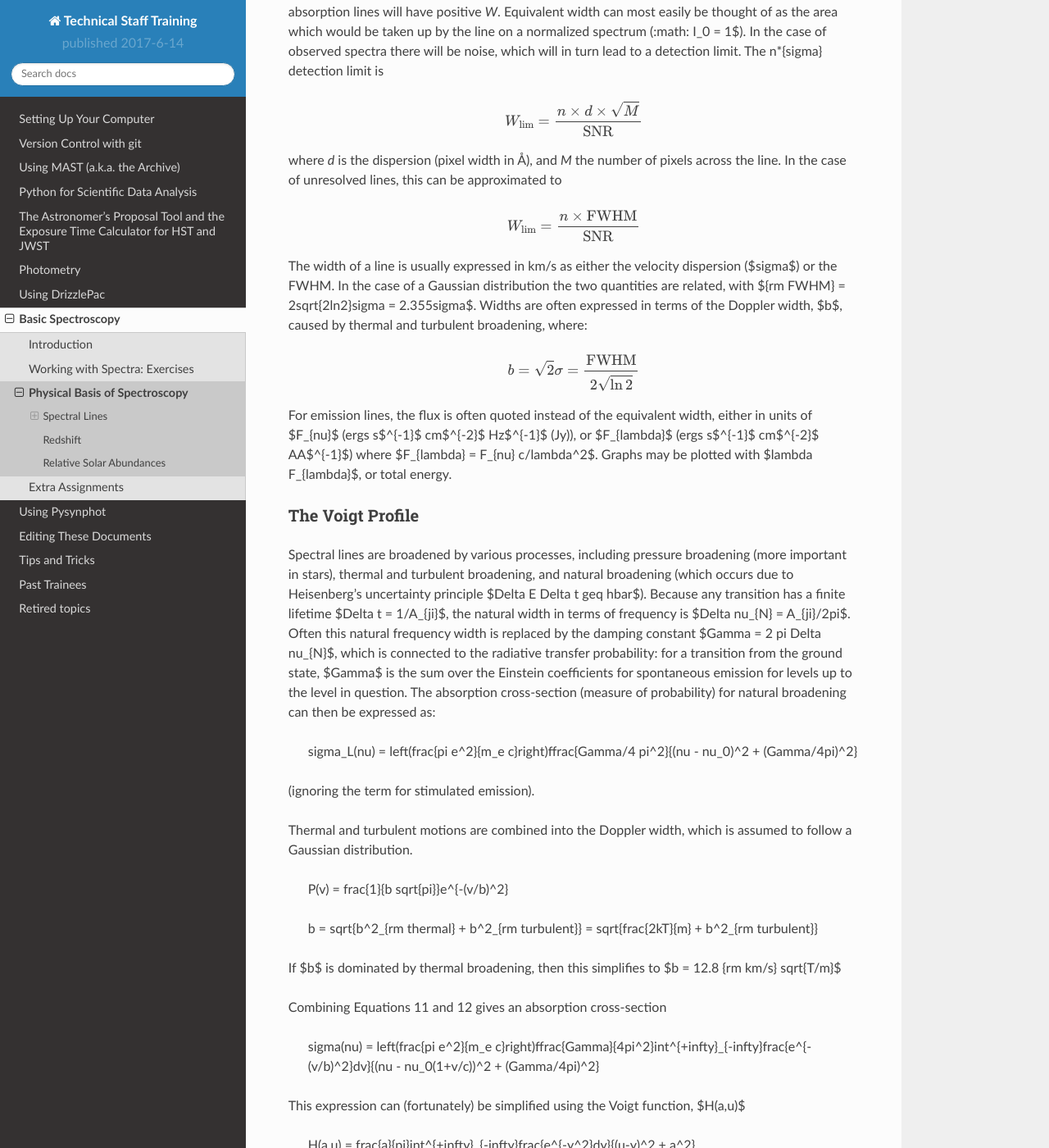
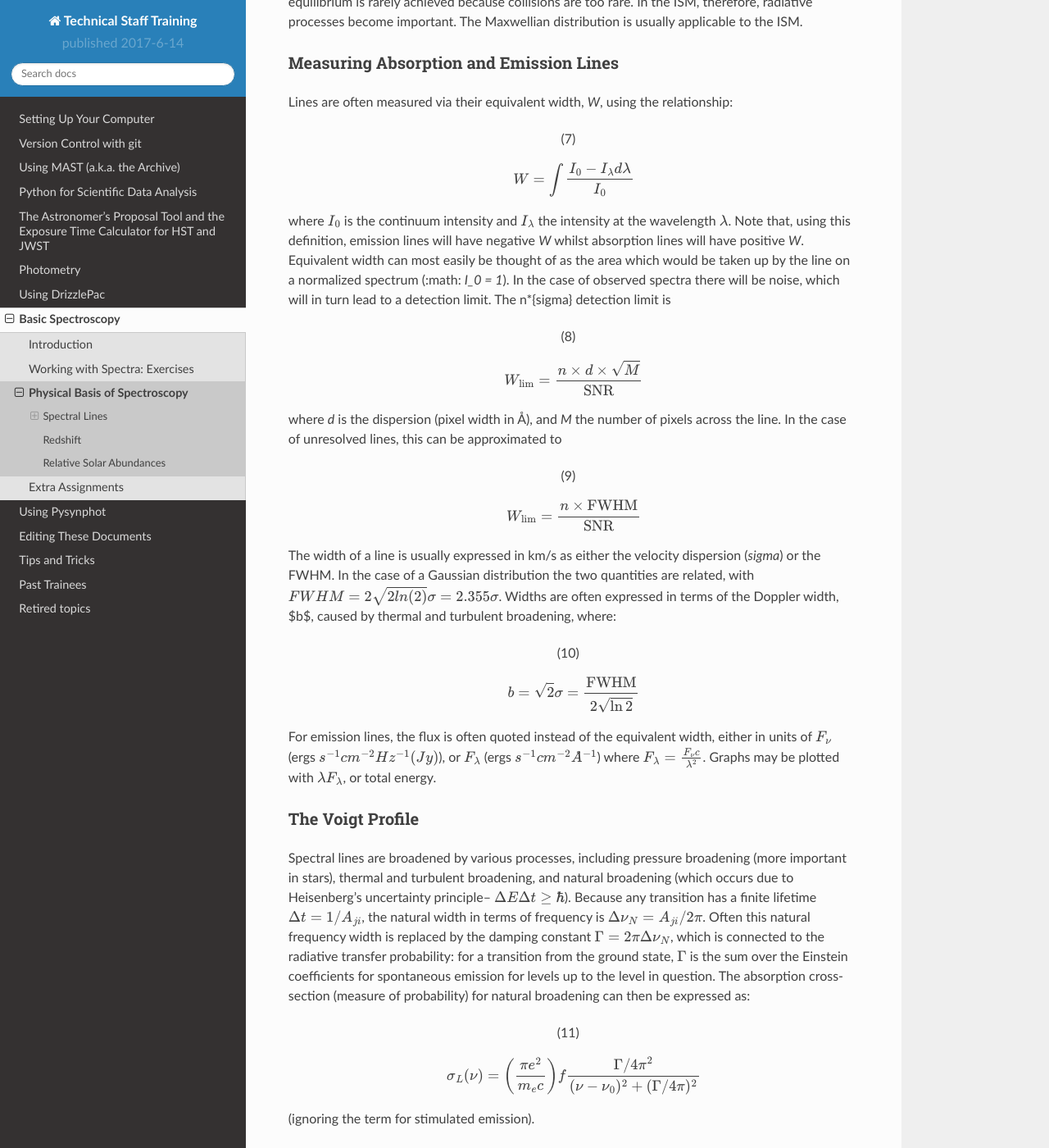
Before and after one commit to staceybright/training-library, a Sphinx documentation site: the page built from source/spectroscopy/theory.txt, in a window 1280 px wide and 1400 px high, scrolled down 1664 px. Shown: the whole window at 82% size. Built offline with Sphinx 7.4.7 and the Read the Docs theme 2.0.0, drawn with Linux system fonts in a browser that asks for light colours; some of the changed text lies outside the part shown.

Commit message:
Adding in Joseph's comments and fixing theory section

```diff
--- a/source/spectroscopy/exercises.txt
+++ b/source/spectroscopy/exercises.txt
@@ -56,10 +56,7 @@ Calibration
 
 The calibration pipelines for COS and STIS, CalCOS and CalSTIS respectively, are available in python. (They can also be found in the stsdas.hst\_calib package of IRAF/PyRAF, and can be run from the unix shell, if you are so inclined). The calibration pipelines themselves have very limited optional arguments, and very few will affect the data. Most of the ways to change how data is calibrated is accessed by editing header keywords in the raw files.
 
-All of the calibration files (reference files) used by the calibration pipelines are located on central storage, and the pipelines look to environment variables to find them. If you have not already done so, you will need to set environment variables: "oref" for STIS, and "lref" for COS. ::
-
-> set oref '/grp/hst/cdbs/oref/'
-> set lref '/grp/hst/cdbs/lref/'
+All of the calibration files (reference files) used by the calibration pipelines are located on central storage, and the pipelines look to environment variables to find them. If you have not already done so, you will need to set environment variables: "oref" for STIS, and "lref" for COS. See :ref:`computer_setup_environment`.
 
 If you haven't already set these in your shell file, it would be beneficial to do so now. You will notice, as you begin your work, that STIS datasets always begin with the letter "o", and COS always begin with the letter "l".  Each instrument has a letter assigned to it, and that is where the reference file directories get their names.
 
--- a/source/spectroscopy/index.txt
+++ b/source/spectroscopy/index.txt
@@ -20,7 +20,7 @@ Note that this is a draft document, and feedback is always appreciated.
 
 The spectroscopy :download:`training document <downloads/pdf_guides/spectroscopy_training.pdf>` gives an overview of spectrographs in general and the basics of spectroscopy. Also included are exercises that will introduce you to using the data from HST's spectrographs--COS and STIS.
 
-There is a :download:`jupyter notebook version <downloads/notebooks/Spectroscopy_Training.ipynb>` of the training that is designed to be worked through interactively in group training.
+There is a :download:`Jupyter notebook version <downloads/notebooks/Spectroscopy_Training.ipynb>` of the training that is designed to be worked through interactively in group training.
 
 There are also :download:`slides <downloads/pdf_guides/intro_to_hst_spec_3.2.pdf>` that give a high-level overview of COS, STIS, and MAMA detectors.
 
--- a/source/spectroscopy/theory.txt
+++ b/source/spectroscopy/theory.txt
@@ -12,165 +12,171 @@ Transition Probabilities
 
 The Einstein coefficients are defined as the probabilities for spontaneous transitions (A for emission, and B for absorption). The inverse of these coefficients give the radiative lifetimes (e.g. 1/A is the time for a transition to spontaneously decay).
 
-.. math::
+.. math:: A_{ji} = \frac{8 \pi h B_{ij} g_i}{g_j \lambda^3}
+  :label: eq1
 
-   A_(ji) = \frac{8 \pi h B_{ij} g_i}{g_j \lambda^3}
-
-.. math::
-
-	 B_{ij} = \frac{f_{ij} e^2 \lambda}{4 \epsilon h c m_e}
+.. math:: B_{ij} = \frac{f_{ij} e^2 \lambda}{4 \epsilon h c m_e}
+  :label: eq2
 
 where *f* is the oscillator strength, and *g* the statistical weight of states *i* and *j* respectively. These equations treat the transition as if it were a bound harmonic oscillator, and asks how efficient the transition is at absorbing energy. Often, the *g* and *f* values are tabulated together:
 
-.. math::
+.. math:: g_i f_{ij} = A_{ji} g_j \lambda^2 \left(\frac{4 \epsilon c m_e}{8 \pi e^2}\right)
+  :label: eq3
 
-   g_i f_{ij} = A_{ji} g_j \lambda^2 \left(\frac{4 \epsilon c m_e}{8 \pi e^2}\right)
-
-The oscillator strength is a transition probability which can be experimentally or theoretically derived from Quantum Mechanics. Typical A values are :math: {10^8 to 10^9 s^{-1}} for permitted resonance transitions, ~:math:{10^3 s^{-1}} for semi-forbidden lines, and ~:math:{10^{-3}s^{-1}} for forbidden lines. Thus, forbidden lines are usually seen only in diffuse environments where the time between collisions is longer than about 1000 seconds.
+The oscillator strength is a transition probability which can be experimentally or theoretically derived from Quantum Mechanics. Typical A values are :math:`10^8` to :math:`10^9 s^{-1}` for permitted resonance transitions, :math:`~10^3 s^{-1}` for semi-forbidden lines, and :math:`~10^{-3} s^{-1}` for forbidden lines. Thus, forbidden lines are usually seen only in diffuse environments where the time between collisions is longer than about 1000 seconds.
 
 Local Thermodynamic Equilibrium
 -------------------------------
 
 The distribution of atomic states and energies for LTE is given by statistical mechanics. The Boltzmann equilibrium provides the relative number of atoms in an excited state, *j*, compared with the ground state (*j=1*) at a given temperature, *T*:
 
-.. math::
+.. math:: \frac{N_j}{N_1} = \frac{g_j}{g_1} \exp\left(\frac{-\Delta E}{kT}\right)
+  :label: eq4
 
-	 \frac{N_j}{N_1} = \frac{g_j}{g_1} \exp\left(\frac{-\Delta E}{kT}\right)
+where *Delta E* is the energy difference between the ground and excited states, and *k* is the Boltzmann constant :math:`(k = 1.38 \times 10^{-16} erg K^{-1})`. The energies for hydrogen may be approximated by the empirical formula
 
-where *Delta E* is the energy difference between the ground and excited states, and *k* is the Boltzmann constant :math:{(k = 1.38 \times 10^(-16) erg K^(-1))}. The energies for hydrogen may be approximated by the empirical formula
-
-.. math::
-
-	E_n = (-h c R_H)/(n^2) = -13.6 eV 1/n^2
+.. math:: E_n = \frac{-h c R_H}{n^2} = -13.6 eV \frac{1}{n^2}
+  :label: eq5
 
 
 The energies of atoms will follow a Maxwell-Boltzmann distribution, which can be expressed as a function of either temperature or velocities:
 
-.. math::
+.. math:: n(E) = \frac{2 N}{\pi^{1/2} (kT)^{3/2}} E^{1/2} exp(\frac{-E}{kT} dE)
+  :label: eq6
 
-   n(E) = (2 N)/(\pi^{1/2} (kT)^{3/2}) E^{1/2} exp((-E)/(kT) dE)
-
-which has a most probably energy *kT*, or a most probable velocity :math: {v = \sqrt{(2kT/m)}}. However, LTE is not usually applicable to the interstellar medium (ISM), as low densities mean that a Boltzmann equilibrium is rarely achieved because collisions are too rare. In the ISM, therefore, radiative processes become important. The Maxwellian distribution is usually applicable to the ISM.
+which has a most probable energy *kT*, or a most probable velocity :math:`v = \sqrt{2kT/m}`. However, LTE is not usually applicable to the interstellar medium (ISM), as low densities mean that a Boltzmann equilibrium is rarely achieved because collisions are too rare. In the ISM, therefore, radiative processes become important. The Maxwellian distribution is usually applicable to the ISM.
 
 Measuring Absorption and Emission Lines
 ----------------------------------------
 
 Lines are often measured via their equivalent width, *W*, using the relationship:
 
-.. math::
+.. math:: W = \int{\frac{I_0 - I_{\lambda} d\lambda}{I_0}}
+  :label: eq7
 
-   W = \int{\frac{I_0 - I_{\lambda} d\lambda}{I_0}}
+where :math:`I_0` is the continuum intensity and :math:`I_{\lambda}` the intensity at the wavelength :math:`\lambda`. Note that, using this definition, emission lines will have negative *W* whilst absorption lines will have positive *W*. Equivalent width can most easily be thought of as the area which would be taken up by the line on a normalized spectrum (:math: `I_0 = 1`). In the case of observed spectra there will be noise, which will in turn lead to a detection limit. The n*{\sigma} detection limit is
 
-where :math:{I_0} is the continuum intensity and :math:{I_{\lambda}} the intensity at the wavelength :math:{\`lambda`}. Note that, using this definition, emission lines will have negative $W$ whilst absorption lines will have positive *W*. Equivalent width can most easily be thought of as the area which would be taken up by the line on a normalized spectrum (:math: I_0 = 1$). In the case of observed spectra there will be noise, which will in turn lead to a detection limit. The n*{\sigma} detection limit is
-
-.. math::
-
-	W_{\rm lim} = \frac{n \times d \times \sqrt{M}}{\rm SNR}
+.. math:: W_{\rm lim} = \frac{n \times d \times \sqrt{M}}{\rm SNR}
+  :label: eq8
 
 where *d* is the dispersion (pixel width in Å), and *M* the number of pixels across the line. In the case of unresolved lines, this can be approximated to
 
-.. math::
-
-	W_{\rm lim} = \frac{n \times {\rm FWHM}}{\rm SNR}
+.. math:: W_{\rm lim} = \frac{n \times {\rm FWHM}}{\rm SNR}
+  :label: eq9
 
 
-The width of a line is usually expressed in km/s as either the velocity dispersion ($\sigma$) or the FWHM. In the case of a Gaussian distribution the two quantities are related, with ${\rm FWHM} = 2\sqrt{2\ln2}\sigma = 2.355\sigma$. Widths are often expressed in terms of the Doppler width, $b$, caused by thermal and turbulent broadening, where:
+The width of a line is usually expressed in km/s as either the velocity dispersion (*sigma*) or the FWHM. In the case of a Gaussian distribution the two quantities are related, with :math:`FWHM = 2\sqrt{2ln(2)} \sigma = 2.355\sigma`. Widths are often expressed in terms of the Doppler width, $b$, caused by thermal and turbulent broadening, where:
 
-.. math::
+.. math:: b = \sqrt{2}\sigma = \frac{\rm FWHM}{2\sqrt{\ln2}}
+  :label: eq10
 
-	b = \sqrt{2}\sigma = \frac{\rm FWHM}{2\sqrt{\ln2}}
-
-For emission lines, the flux is often quoted instead of the equivalent width, either in units of $F_{\nu}$ (ergs s$^{-1}$ cm$^{-2}$ Hz$^{-1}$ (Jy)), or $F_{\lambda}$ (ergs s$^{-1}$ cm$^{-2}$ \AA$^{-1}$) where $F_{\lambda} = F_{\nu} c/\lambda^2$. Graphs may be plotted with $\lambda F_{\lambda}$, or total energy.
+For emission lines, the flux is often quoted instead of the equivalent width, either in units of :math:`F_{\nu}` (ergs :math:`s^{-1} cm^{-2} Hz^{-1} (Jy)`), or :math:`F_{\lambda}` (ergs :math:`s^{-1} cm^{-2} Å^{-1}`) where :math:`F_{\lambda} = \frac{F_{\nu} c}{\lambda^2}`. Graphs may be plotted with :math:`\lambda F_{\lambda}`, or total energy.
 
 The Voigt Profile
 ------------------
 
-Spectral lines are broadened by various processes, including pressure broadening (more important in stars), thermal and turbulent broadening, and natural broadening (which occurs due to Heisenberg's uncertainty principle $\Delta E \Delta t \geq \hbar$). Because any transition has a finite lifetime $\Delta t = 1/A_{ji}$, the natural width in terms of frequency is $\Delta \nu_{N} = A_{ji}/2\pi$. Often this natural frequency width is replaced by the damping constant $\Gamma = 2 \pi \Delta \nu_{N}$, which is connected to the radiative transfer probability: for a transition from the ground state, $\Gamma$ is the sum over the Einstein coefficients for spontaneous emission for levels up to the level in question. The absorption cross-section (measure of probability) for natural broadening can then be expressed as:
+Spectral lines are broadened by various processes, including pressure broadening (more important in stars), thermal and turbulent broadening, and natural broadening (which occurs due to Heisenberg's uncertainty principle-- :math:`\Delta E \Delta t \geq \hbar`). Because any transition has a finite lifetime :math:`\Delta t = 1/A_{ji}`, the natural width in terms of frequency is :math:`\Delta \nu_{N} = A_{ji}/2\pi`. Often this natural frequency width is replaced by the damping constant :math:`\Gamma = 2 \pi \Delta \nu_{N}`, which is connected to the radiative transfer probability: for a transition from the ground state, :math:`\Gamma` is the sum over the Einstein coefficients for spontaneous emission for levels up to the level in question. The absorption cross-section (measure of probability) for natural broadening can then be expressed as:
 
-	\sigma_L(\nu) = \left(\frac{\pi e^2}{m_e c}\right)f\frac{\Gamma/4 \pi^2}{(\nu - \nu_0)^2 + (\Gamma/4\pi)^2}
+.. math::	\sigma_L(\nu) = \left(\frac{\pi e^2}{m_e c}\right)f\frac{\Gamma/4 \pi^2}{(\nu - \nu_0)^2 + (\Gamma/4\pi)^2}
+  :label: eq11
 
 (ignoring the term for stimulated emission).
 
 Thermal and turbulent motions are combined into the Doppler width, which is assumed to follow a Gaussian distribution.
 
-	P(v) = \frac{1}{b \sqrt{\pi}}e^{-(v/b)^2}
+.. math::	P(v) = \frac{1}{b \sqrt{\pi}}e^{-(v/b)^2}
+  :label: eq12
 
-	b = \sqrt{b^2_{\rm thermal} + b^2_{\rm turbulent}} = \sqrt{\frac{2kT}{m} + b^2_{\rm turbulent}}
+.. math::	b = \sqrt{b^2_{\rm thermal} + b^2_{\rm turbulent}} = \sqrt{\frac{2kT}{m} + b^2_{\rm turbulent}}
+  :label: eq13
 
-If $b$ is dominated by thermal broadening, then this simplifies to $b = 12.8 {\rm km/s} \sqrt{T/m}$
+If *b* is dominated by thermal broadening, then this simplifies to :math:`b = 12.8(km/s) \sqrt{T/m}`
 
-Combining Equations 11 and 12 gives an absorption cross-section
+Combining Equations :eq:`eq11` and :eq:`eq12` gives an absorption cross-section
 
-	\sigma(\nu) = \left(\frac{\pi e^2}{m_e c}\right)f\frac{\Gamma}{4\pi^2}\int^{+\infty}_{-\infty}\frac{e^{-(v/b)^2}dv}{(\nu - \nu_0(1+v/c))^2 + (\Gamma/4\pi)^2}
+.. math:: \sigma(\nu) = \left(\frac{\pi e^2}{m_e c}\right)f\frac{\Gamma}{4\pi^2}\int^{+\infty}_{-\infty}\frac{e^{-(v/b)^2}dv}{(\nu - \nu_0(1+v/c))^2 + (\Gamma/4\pi)^2}
+  :label: eq14
 
-This expression can (fortunately) be simplified using the Voigt function, $H(a,u)$
+This expression can (fortunately) be simplified using the Voigt function, *H(a,u)*
 
-	H(a,u) = \frac{a}{\pi}\int^{+\infty}_{-\infty}\frac{e^{-y^2}dy}{(u-y)^2 + a^2}
+.. math::	H(a,u) = \frac{a}{\pi}\int^{+\infty}_{-\infty}\frac{e^{-y^2}dy}{(u-y)^2 + a^2}
+  :label: eq15
 
 where
 
-	\Delta \nu = \frac{b\nu_0}{c}; a = \frac{\Gamma}{4\pi \Delta\nu}; u = \frac{c(\nu-\nu_0)}{\nu_0 b}; y=\frac{v}{b}
+.. math:: \Delta \nu = \frac{b\nu_0}{c}; a = \frac{\Gamma}{4\pi \Delta\nu}; u = \frac{c(\nu-\nu_0)}{\nu_0 b}; y=\frac{v}{b}
+  :label: eq16
 
-Substituting this into Equation 14 gives
+Substituting this into Equation :eq:`eq14` gives:
 
-	\sigma(\nu) = \frac{\sqrt{\pi} e^2 f}{m_e c}\frac{H(a,u)}{\Delta \nu}
+.. math::	\sigma(\nu) = \frac{\sqrt{\pi} e^2 f}{m_e c}\frac{H(a,u)}{\Delta \nu}
+  :label: eq17
 
-We can now write the line optical depth ($\tau = N \sigma = \ln(I_0/I)$) as
+We can now write the line optical depth :math:`(\tau = N \sigma = \ln(I_0/I))` as
 
-	\tau(\nu) = \frac{\sqrt{\pi}e^2}{m_e}\frac{N f}{b\nu}H(a,u)
+.. math::	\tau(\nu) = \frac{\sqrt{\pi}e^2}{m_e}\frac{N f}{b\nu}H(a,u)
+  :label: eq18
 
 or, written as a function of wavelength,
 
-	\tau(\lambda) = \frac{\sqrt{\pi}e^2}{m_e c}\frac{N f \lambda}{b}H(a,u) = 1.497 \times 10^{-15}\frac{N ({\rm cm^{-2}}) f \lambda (\text{\AA})}{b ({\rm km~s^{-1}})}
+.. math:: \tau(\lambda) = \frac{\sqrt{\pi}e^2}{m_e c}\frac{N f \lambda}{b}H(a,u) = 1.497 \times 10^{-15}\frac{N ({\rm cm^{-2}}) f \lambda (Å)}{b(km/s)}
+  :label: eq19
 
-At this point, it is worth noting that optical depth, unlike intensity, has the advantage that $\tau_{\rm total} = \tau_1 + \tau_2$.
+At this point, it is worth noting that optical depth, unlike intensity, has the advantage that :math:`\tau_{total} = \tau_1 + \tau_2`.
 
 The Curve of Growth
 -------------------
 
-Having covered all of that (and in rather abbreviated form), we move on to the most important question -- what is the effect of having light incident upon absorbing atoms? The optical depth, $\tau$, described above, is more formally defined as
+Having covered all of that (and in rather abbreviated form), we move on to the most important question -- what is the effect of having light incident upon absorbing atoms? The optical depth, :math:`\tau`, described above, is more formally defined as
 
-	I(\nu) = I_0(\nu)e^{-\tau}
+.. math::	I(\nu) = I_0(\nu)e^{-\tau}
+  :label: eq20
 
+.. math:: \tau(\nu) = N\sigma(\nu)
+  :label: eq21
 
-	\tau(\nu) = N\sigma(\nu)
+where *N* is the gas column density :math:`(cm^{-2})`. Because *W* is *defined* as the normalized net flux removed from the beam,
 
-where $N$ is the gas column density (cm$^{-2}$). Because $W$ is \emph{defined} as the normalized net flux removed from the beam,
+.. math::	I_0 W = I_0 \int d\nu - \int I(\nu) d\nu
+  :label: eq22
 
-	I_0 W = I_0 \int d\nu - \int I(\nu) d\nu
+.. math ::	W = \int[i - \exp(-N \sigma(\nu))]d\nu
+  :label: eq23
 
+When the optical depth of the cloud is small, :math:`\tau(\nu) = N\sigma(\nu) \ll 1`, so
 
-	W = \int(i - \exp[-N \sigma(\nu)])d\nu
+.. math :: W = N\int \sigma(\nu)d\nu
+  :label: eq24
 
-When the optical depth of the cloud is small, $\tau(\nu) = N\sigma(\nu) \ll 1$, so
+.. math::	W(\nu) = \frac{\pi e^2}{m_e \nu}N f
+  :label: eq25
 
-	W = N\int \sigma(\nu)d\nu
+.. math::	W(\lambda) = \frac{\pi e^2 \lambda_0}{m_e c^2}N \lambda_0 f
+  :label: eq26
 
+and the equivalent width is directly proportional to the number of atoms along the line of sight. This is the linear portion of the curve of growth, and Equation :eq:`eq26` may be simplified to
 
-	W(\nu) = \frac{\pi e^2}{m_e \nu}N f
+.. math:: N = 1.13 \times 10^{20} \frac{W(\lambda)}{\lambda_0^2 f}
+  :label: eq27
 
+for wavelengths in Å.
 
-	W(\lambda) = \frac{\pi e^2 \lambda_0}{m_e c^2}N \lambda_0 f
+As the column density increases, the absorption line will eventually become saturated (see Figure 3.1). In the saturated regime, the equation becomes instead
 
-and the equivalent width is directly proportional to the number of atoms along the line of sight. This is the linear portion of the curve of growth, and Equation 26 may be simplified to
+.. math::	W(\lambda) \sim \frac{2b\lambda_0}{c}\sqrt{\ln\left(\frac{\pi^{0.5}e^2N\lambda_0f}{m_ecb}\right)}
+  :label: eq28
 
-	N = 1.13 \times 10^{20} \frac{W(\lambda)}{\lambda_0^2 f}
+At this point :math:`W(\lambda) \propto \sqrt{\ln N}`, the flat (or saturated) part of the curve of growth. As can be seen from Figure 3.2, the precise shape of this part of the curve of growth depends significantly on the *b*-value, causing a degeneracy between *N* and *W*, and making Voigt profile fitting very uncertain.
 
-for wavelengths in \AA.
+Finally, when the column density is high enough :math:`(N \gtrsim 10^{19}~cm^{-2})`, the Lorentzian profile of the natural broadening begins to dominate the wings of the absorption line (again, see Figure 3.1). In this "damped" regime, :math:`W(\lambda) \propto \sqrt{N}`, and is again independent of *b*-value:
 
-As the column density increases, the absorption line will eventually become saturated (see Figure~\ref{fig:linetypes}). In the saturated regime, the equation becomes instead
+.. math::	W(\lambda) \sim \frac{\lambda_0^{1.5}}{c}\sqrt{\frac{e^2}{m_ec}N\lambda_0f\gamma}
+  :label: eq29
 
-	W(\lambda) \sim \frac{2b\lambda_0}{c}\sqrt{\ln\left(\frac{\pi^{0.5}e^2N\lambda_0f}{m_ecb}\right)}
+Since the only element usually present in large enough quantities to produce damped lines is neutral hydrogen (H I), the column density of neutral hydrogen in a damped environment may be derived as
 
-At this point $W(\lambda) \propto \sqrt{\ln N}$, the flat (or saturated) part of the curve of growth. As can be seen from Figure~\ref{fig:cog}, the precise shape of this part of the curve of growth depends significantly on the $b$-value, causing a degeneracy between $N$ and $W$, and making Voigt profile fitting very uncertain.
-
-Finally, when the column density is high enough ($N \gtrsim 10^{19}$~cm$^{-2}$), the Lorentzian profile of the natural broadening begins to dominate the wings of the absorption line (again, see Figure~\ref{fig:linetypes}). In this ``damped'' regime, $W(\lambda) \propto \sqrt{N}$, and is again independent of $b$-value:
-
-	W(\lambda) \sim \frac{\lambda_0^{1.5}}{c}\sqrt{\frac{e^2}{m_ec}N\lambda_0f\gamma}
-
-Since the only element usually present in large enough quantities to produce damped lines is neutral hydrogen (H~{\sc i}), the column density of neutral hydrogen in a damped environment may be derived as
-
-	N = 1.88 \times 10^{18} W^2
+.. math:: N = 1.88 \times 10^{18} W^2
+  :label: eq30
 
 at the rest wavelength.
 
@@ -179,14 +185,15 @@ at the rest wavelength.
     :align: center
     :alt: linetypes
 
-    Examples of linear (a), saturated (b), and damped (c) absorption lines. All of these lines are Ly$\alpha$ lines redshifted to $z_{abs}=3.0$, with $b = 20$~km/s. $\log N(H~\text{{\sc i}}) = 13 ({\rm a}), 16 ({\rm b}), 20 ({\rm c})$
+    **Figure 3.1**. Examples of linear (a), saturated (b), and damped (c) absorption lines. All of these lines are Lyα lines redshifted to :math:`z_{abs} = 3.0`, with :math:`b = 20 km/s`. :math:`logN(H I) = 13(a),16(b),20(c)` .
+
 
 .. figure:: figures/fig_cog.jpg
     :width: 80%
     :align: center
     :alt: curve of growth
 
-		Schematic figure illustrating the curve of growth for Ly$\alpha$ absorption lines for three different $b$-values (Doppler widths).
+    **Figure 3.2**. Schematic figure illustrating the curve of growth for Ly :math:`\alpha` absorption lines for three different *b*-values (Doppler widths).
 
 
 Redshift
@@ -194,30 +201,31 @@ Redshift
 
 Another very important concept in spectroscopy, and astronomy in general, is finding how far away an object is. This can be done by calculating the object's redshift. In order to do this properly, one must know the wavelength at which an element emits/absorbs here at Earth (the rest wavelength) and the wavelength the object in space is emiting that same element (the observed wavelength). From there it is a simple calculation:
 
-    z = \frac{\lambda_{obs} - \lambda_r}{\lambda_r} = 1 - \frac{\lambda_{obs}}{\lambda_r}
+.. math:: z = \frac{\lambda_{obs} - \lambda_r}{\lambda_r} = 1 - \frac{\lambda_{obs}}{\lambda_r}
+  :label: eq31
 
+where :math:`\lambda_{obs}` is the observed wavelength from the object and :math:`\lambda_r` is the rest wavelength. At non-relativistic speeds this can be approximated to:
 
-where $\lambda_{obs}$ is the observed wavelength from the object and $\lambda_r$ is the rest wavelength. At non-relativistic speeds this can be approximated to:
-
-    z \approx \frac{v_r}{c}
-
+.. math:: z \approx \frac{v_r}{c}
+  :label: eq32
 
 which gives you an idea of how fast an object is moving away from you.
 
 For objects such as galaxies, sometimes it is possible to calculate the rotation curve as well by using these simple equations. Instead of using the rest wavelength here at Earth, define the center of the galaxy--the bulge is usually the brightest part--to be the rest frame and the opposite edges of the galaxies to be the observed wavelengths. This is just one of many fun examples of ways spectroscopy helps do amazing science.
 
 
-Redshift increases both $W$ and FWHM by a factor of $(1 + z)$, which may sometimes result in an otherwise unresolved line being resolved (and which will also mean that, even for constant SNR, the detection limit on a line will depend on that line's redshift).
+Redshift increases both *W* and FWHM by a factor of *(1 + z)*, which may sometimes result in an otherwise unresolved line being resolved (and which will also mean that, even for constant SNR, the detection limit on a line will depend on that line's redshift).
 
 Relative Solar Abundances
 ==========================
 
 Elemental abundances are often expressed in solar-relative terms, denoted by surrounding the element with square brackets, as shown below:
 
-	[Z] = log(N(Z)/N(H)) - log(N(Z)/N(H))_\odot
+.. math::	[Z] = log(\frac{N(Z)}{N(H)}) - log(\frac{N(Z)}{N(H)})_\odot
+  :label: eq33
 
-Thus, [Zn] = -1.0 would mean that the Zinc is 1/10 as abundant *when compared to hydrogen* in the system of interest as compared to the solar system. In many astronomical systems, it is assumed that N(H)$\sim$N(H~{\sc i}), and that the abundance of the dominant ionization state of the element involved (e.g. Zn~{\sc ii} for zinc) is essentially equal to the abundance of that element as a whole.
+Thus, :math:`[Zn] = -1.0` would mean that the Zinc is 1/10 as abundant *when compared to hydrogen* in the system of interest as compared to the solar system. In many astronomical systems, it is assumed that :math:`N(H) \sim N(H I)`, and that the abundance of the dominant ionization state of the element involved (e.g. Zn II for zinc) is essentially equal to the abundance of that element as a whole.
 
-Note that solar system abundances may be measured either in the solar atmosphere or in meteoroids, and that these values do not always agree exactly. Note also that, when a pure logarithmic abundance relative to hydrogen is expressed, it may have 13 added to it (by convention, when quoting solar abundances log(X/H) = log(X/H) + 13.00). This won't matter when computing the solar-relative abundance, but is worth knowing so as to avoid confusion.
+Note that solar system abundances may be measured either in the solar atmosphere or in meteoroids, and that these values do not always agree exactly. Note also that, when a pure logarithmic abundance relative to hydrogen is expressed, it may have 13 added to it (by convention, when quoting solar abundances, :math:`log(X/H) = log(X/H) + 13.00`). This won't matter when computing the solar-relative abundance, but is worth knowing so as to avoid confusion.
 
 Relative abundances are also used to compare different metals. For example, [Cr/Zn] is used as a measure of dust abundance because Cr depletes onto dust grains whereas Zn generally does not.
```
Also changed, not shown: source/spectroscopy/assignments.txt (+4 -4 lines).
